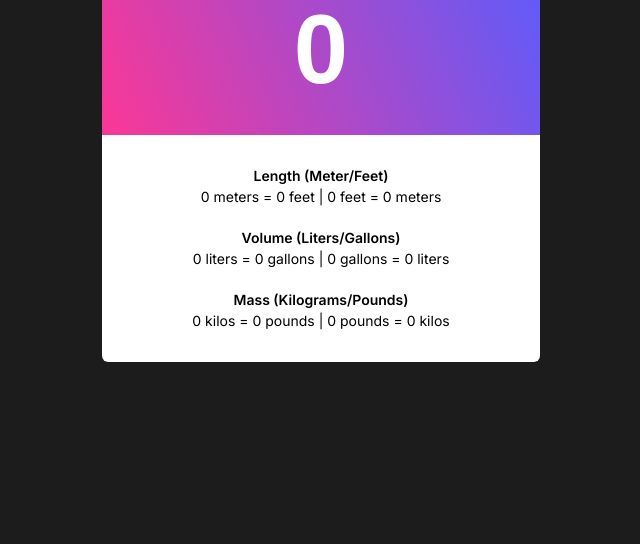
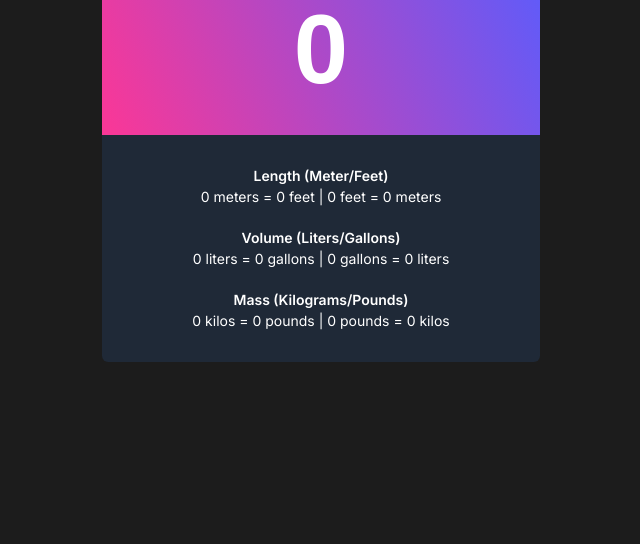
Before and after one commit to DarrickFauvel/scrim01-unit-converter-js, a website built with Vite: page index.html in a window 1280 px wide. Shown: the part 256-800 px from the top of the page, without its empty margins (319-959 px from the left). Built offline with nearby package versions, Linux system fonts and the light colour scheme.

Commit message:
Change results background color

```diff
--- a/style.css
+++ b/style.css
@@ -6,11 +6,13 @@
   --color-mirage: hsl(248, 14%, 11%);
   --color-liver: hsl(0, 0%, 31%);
   --color-white: hsl(0, 0%, 100%);
+  --color-ebony-clay: hsl(215, 28%, 17%);
 
   --bg-primary: var(--color-rangoon-green);
   --clr-primary: var(--color-mirage);
   --clr-secondary: var(--color-liver);
   --clr-tertiary: var(--color-white);
+  --clr-quarternary: var(--color-ebony-clay);
   --ff-primary: 'Inter', sans-serif;
   --border-radius: calc((10 / 16) * 1rem);
 }
@@ -32,7 +34,7 @@ body {
 }
 
 .app {
-  background-color: var(--clr-tertiary);
+  background-color: var(--clr-quarternary);
   border-radius: var(--border-radius);
   max-width: calc((700 / 16) * 1em);
   text-align: center;
@@ -85,6 +87,7 @@ body {
 
   padding: calc((37 / 16) * 1em);
   font-size: 1.4rem;
+  color: var(--clr-tertiary);
 }
 
 .unit {
```
